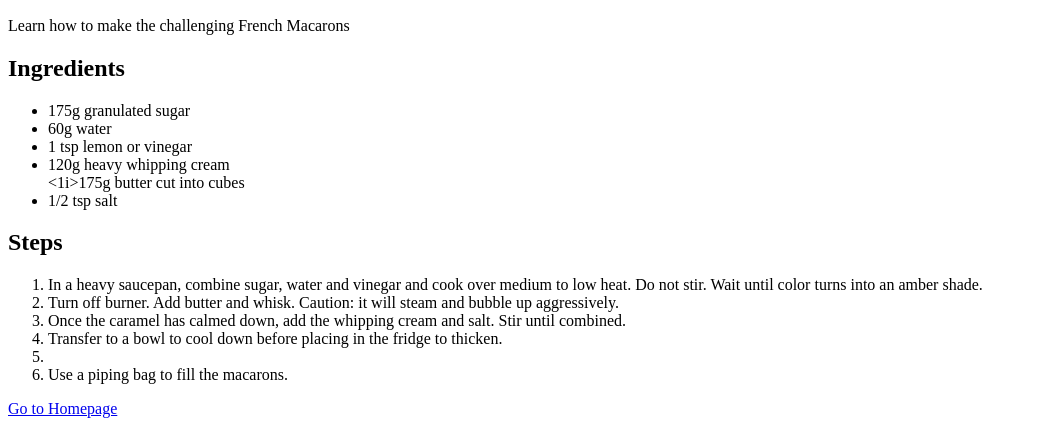
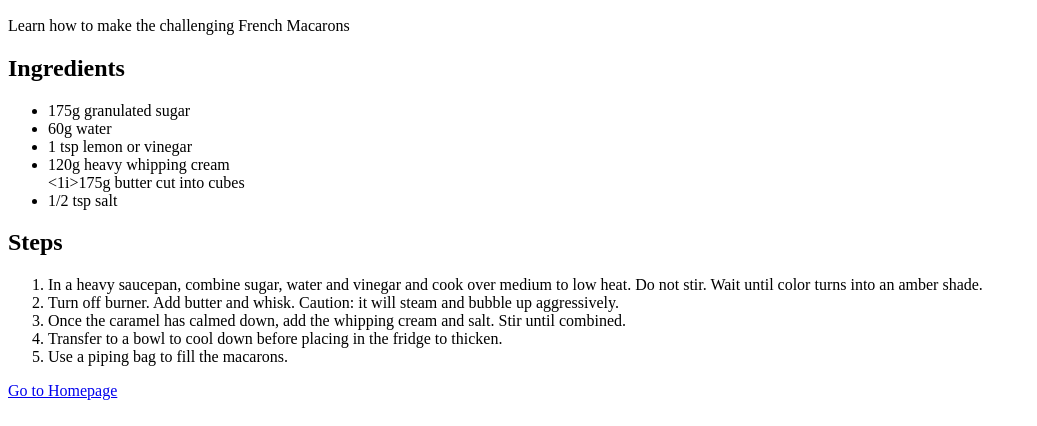
Before and after one commit to ClarissaBanez/odin-recipes, a plain HTML site: page recipes/saltedcaramel.html in a window 1280 px wide. Shown: the part 434-860 px from the top of the page, without its empty margins (0-1037 px from the left). Drawn offline with Linux system fonts and the light colour scheme.

Commit message:
Remove extra list tag

```diff
--- a/recipes/saltedcaramel.html
+++ b/recipes/saltedcaramel.html
@@ -31,7 +31,7 @@
             </li>
             <li>Transfer to a bowl to cool down before placing in the fridge to thicken.
             </li>
-            <li><li>Use a piping bag to fill the macarons.</li>
+            <li>Use a piping bag to fill the macarons.</li>
         </ol>
         <a href="../index.html">Go to Homepage</a>
     </body>
```
